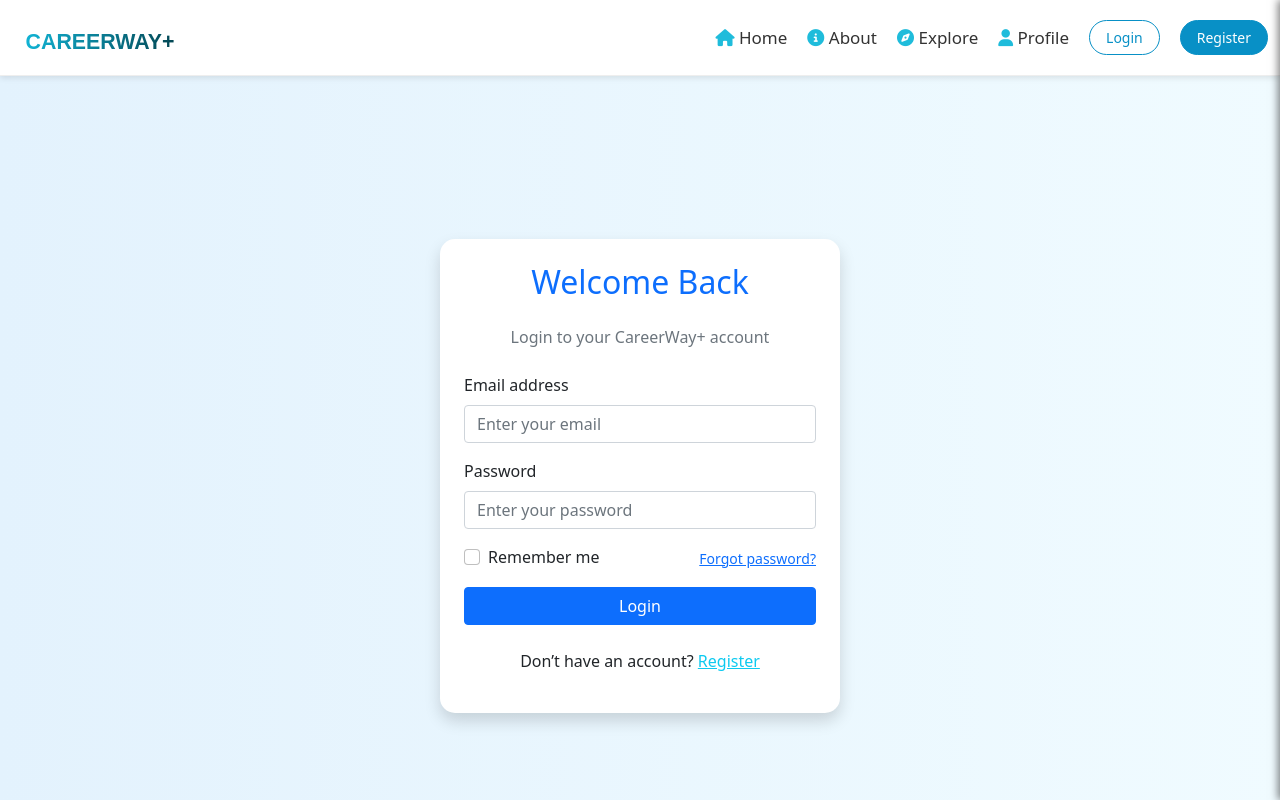
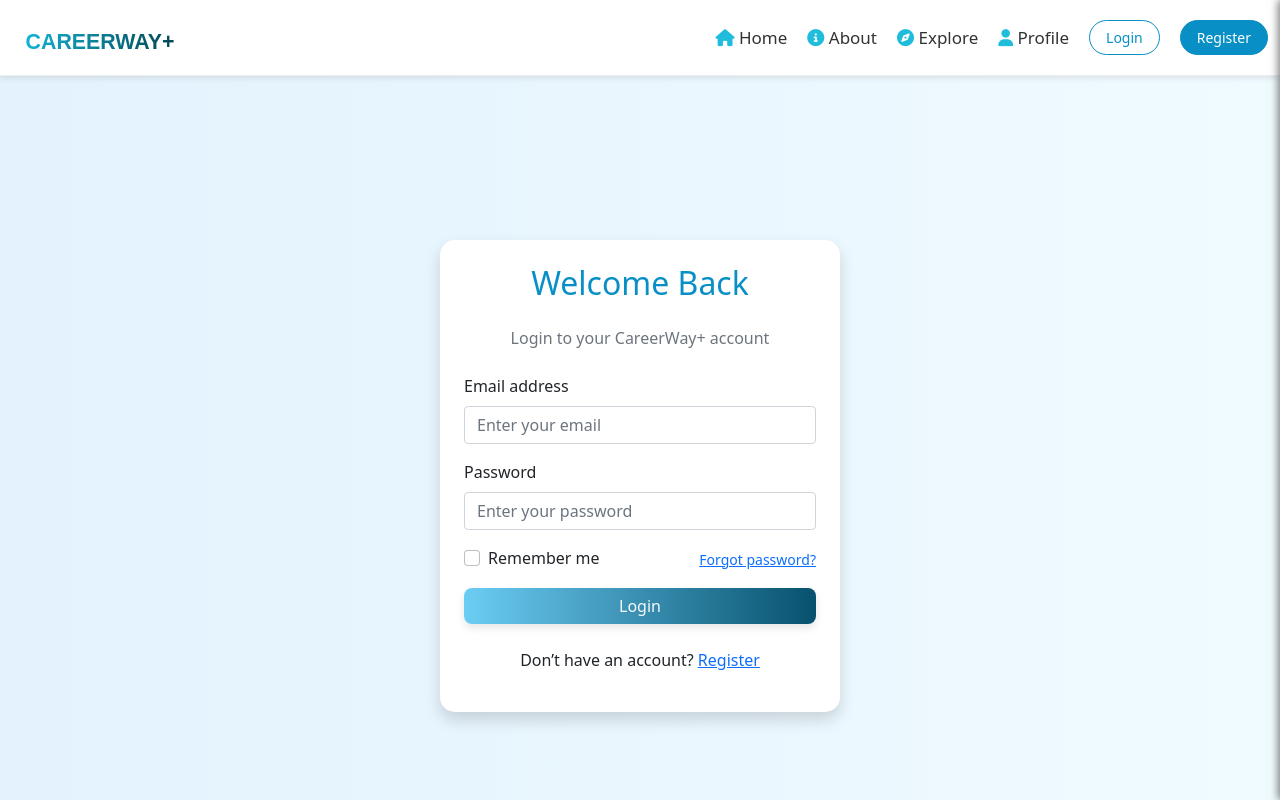
Before and after one commit to arunk-k/careeer, a React (Vite) app: page /login in a window 1280 px wide. Shown: the top 800 px of the page. Built offline with nearby package versions, Linux system fonts and the light colour scheme.

Commit message:
first commit

```diff
--- a/src/components/Auth/Login.css
+++ b/src/components/Auth/Login.css
@@ -20,6 +20,17 @@
 }
 
 /* Button hover */
-.login-card .btn-primary:hover {
-  background-color: #057cae;
+#logBtn {
+  background: linear-gradient(to right, #6ccdf4, #07516e);
+  border: none;
+  color: white;
+  font-weight: 500;
+  border-radius: 8px;
+  transition: background 0.3s ease, box-shadow 0.3s ease;
+  box-shadow: 0 4px 8px rgba(0, 0, 0, 0.1);
 }
+
+#logBtn:hover {
+  background: linear-gradient(to right, #44a8cc, #057cae);
+  box-shadow: 0 6px 12px rgba(0, 0, 0, 0.15);
+}
--- a/src/components/Auth/Login.jsx
+++ b/src/components/Auth/Login.jsx
@@ -6,7 +6,7 @@ const Login = () => {
   return (
     <div className="login-page d-flex align-items-center justify-content-center">
       <div className="login-card shadow p-4 rounded-4">
-        <h2 className="text-center mb-4 text-primary">Welcome Back</h2>
+        <h2 style={{color:"#0890c6"}} className="text-center mb-4">Welcome Back</h2>
         <p className="text-center text-muted mb-4">Login to your CareerWay+ account</p>
 
         <form>
@@ -28,11 +28,11 @@ const Login = () => {
             <Link to="/forgot" className="small text-primary">Forgot password?</Link>
           </div>
 
-          <button type="submit" className="btn btn-primary w-100">Login</button>
+          <button id="logBtn" type="submit" className="btn text-light w-100">Login</button>
         </form>
 
         <p className="mt-4 text-center">
-          Don’t have an account? <Link to="/register" className="text-info">Register</Link>
+          Don’t have an account? <Link to="/register" className="text-primary">Register</Link>
         </p>
       </div>
     </div>
```
